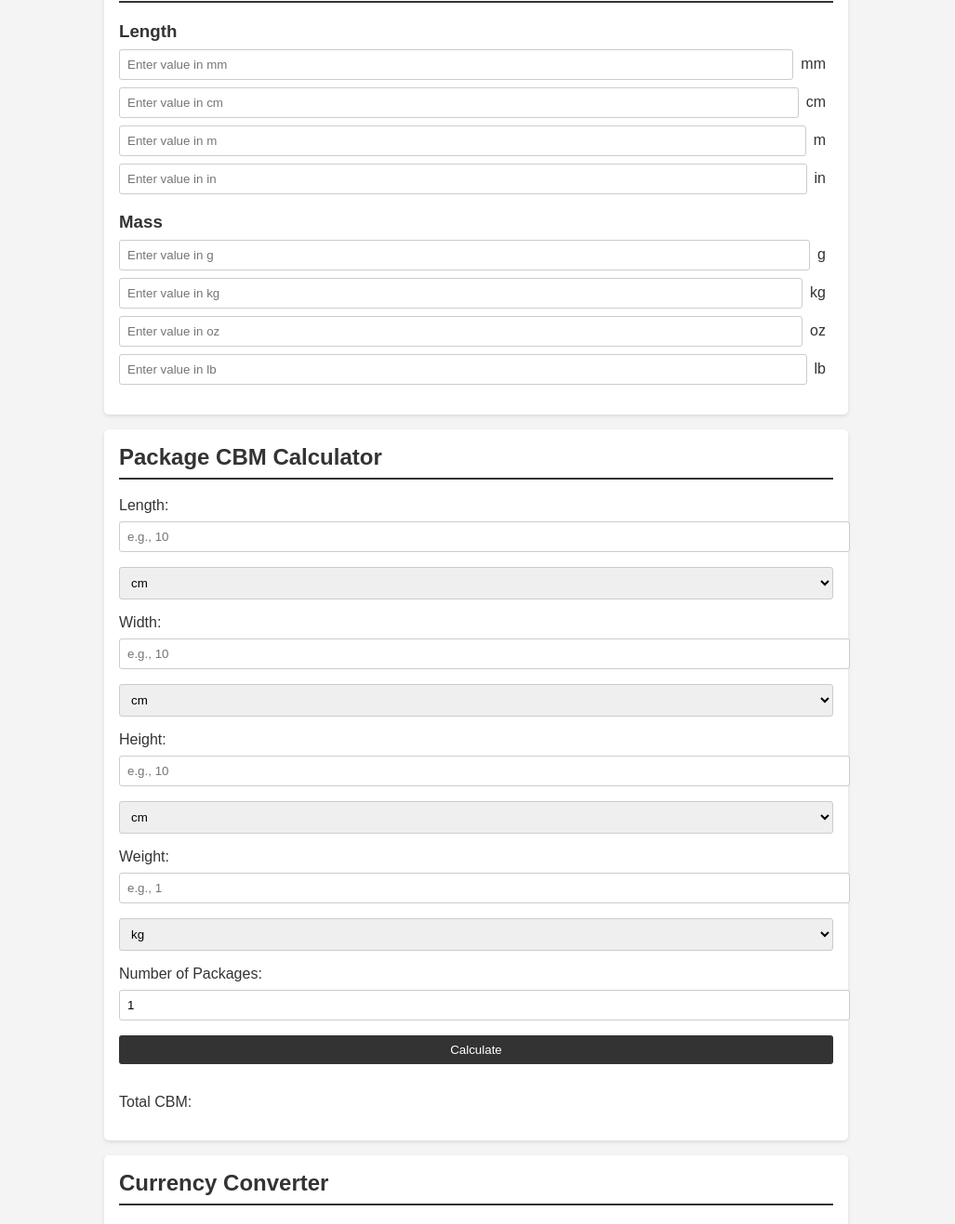
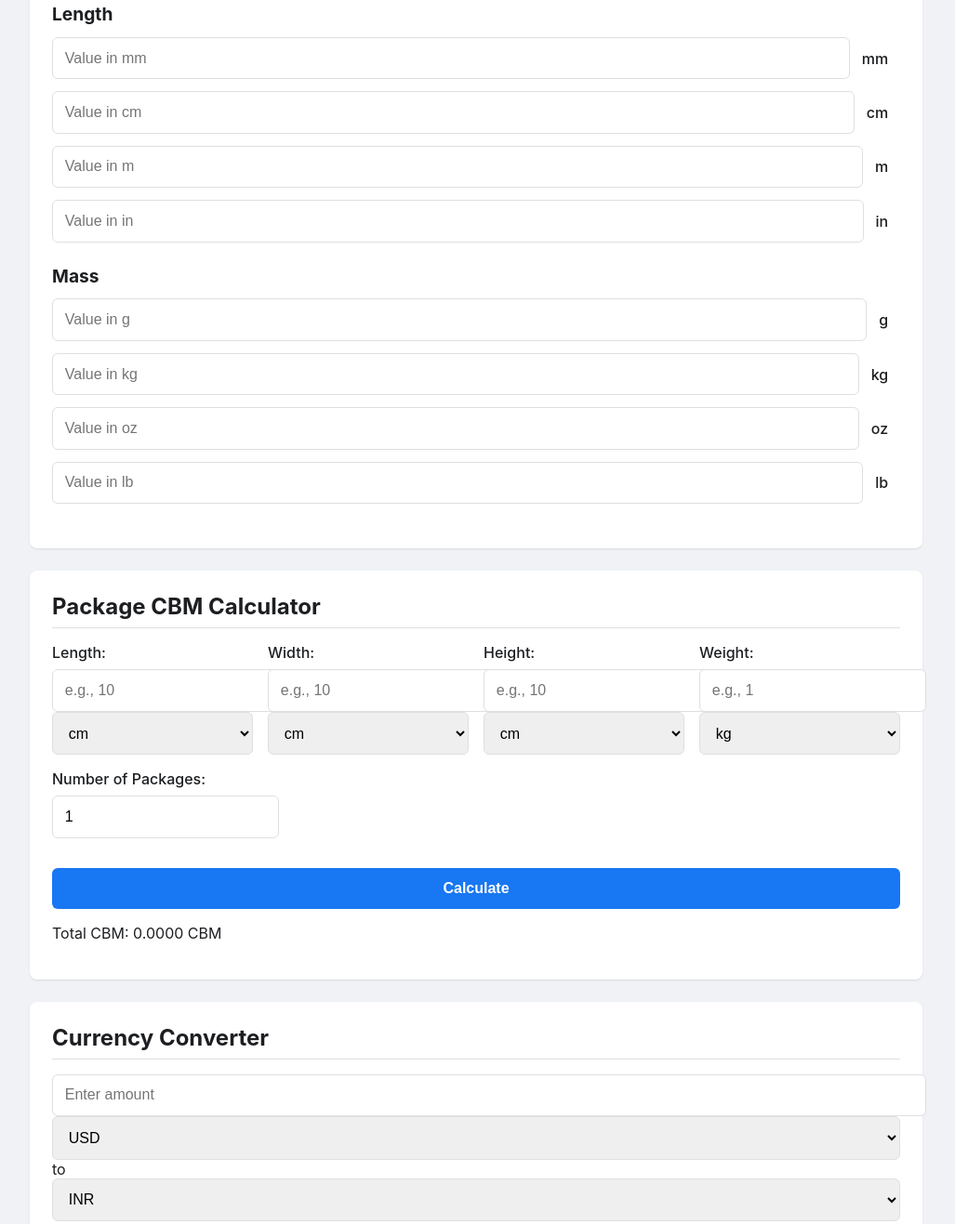
Before and after one commit to nilkanth08/converter, a plain HTML site: page index.html in a window 1280 px wide. Shown: the part 179-1496 px from the top of the page at 93% size, without its empty margins (128-1155 px from the left). Drawn offline with Linux system fonts and the light colour scheme.

Commit message:
Rebuild project to match detailed specifications

```diff
--- a/index.html
+++ b/index.html
@@ -3,7 +3,7 @@
 <head>
     <meta charset="UTF-8">
     <meta name="viewport" content="width=device-width, initial-scale=1.0">
-    <title>Unitverse</title>
+    <title>Unitverse - The Ultimate Converter</title>
     <link rel="stylesheet" href="style.css">
 </head>
 <body>
@@ -15,17 +15,23 @@
             <h2>Real-time Unit Converter</h2>
             <div class="converter-group">
                 <h3>Length</h3>
-                <div id="length-converters"></div>
+                <div id="length-converters">
+                    <!-- Length inputs will be dynamically generated here -->
+                </div>
             </div>
             <div class="converter-group">
                 <h3>Mass</h3>
-                <div id="mass-converters"></div>
+                <div id="mass-converters">
+                    <!-- Mass inputs will be dynamically generated here -->
+                </div>
             </div>
         </section>
 
         <section id="cbm-calculator">
             <h2>Package CBM Calculator</h2>
             <form id="cbm-form">
+                <div class="form-grid">
+                    <div>
                         <label for="cbm-length">Length:</label>
                         <input type="number" id="cbm-length" placeholder="e.g., 10">
                         <select id="cbm-length-unit">
@@ -33,7 +39,8 @@
                             <option value="m">m</option>
                             <option value="in">in</option>
                         </select>
-
+                    </div>
+                    <div>
                         <label for="cbm-width">Width:</label>
                         <input type="number" id="cbm-width" placeholder="e.g., 10">
                         <select id="cbm-width-unit">
@@ -41,7 +48,8 @@
                             <option value="m">m</option>
                             <option value="in">in</option>
                         </select>
-
+                    </div>
+                    <div>
                         <label for="cbm-height">Height:</label>
                         <input type="number" id="cbm-height" placeholder="e.g., 10">
                         <select id="cbm-height-unit">
@@ -49,7 +57,8 @@
                             <option value="m">m</option>
                             <option value="in">in</option>
                         </select>
-
+                    </div>
+                    <div>
                         <label for="cbm-weight">Weight:</label>
                         <input type="number" id="cbm-weight" placeholder="e.g., 1">
                         <select id="cbm-weight-unit">
@@ -58,13 +67,15 @@
                             <option value="lb">lb</option>
                             <option value="oz">oz</option>
                         </select>
-
+                    </div>
+                    <div>
                         <label for="cbm-packages">Number of Packages:</label>
-                <input type="number" id="cbm-packages" value="1">
-
+                        <input type="number" id="cbm-packages" value="1" min="1">
+                    </div>
+                </div>
                 <button type="submit">Calculate</button>
             </form>
-            <p>Total CBM: <span id="cbm-result"></span></p>
+            <p>Total CBM: <span id="cbm-result">0.0000 CBM</span></p>
         </section>
 
         <section id="currency-converter">
@@ -73,18 +84,14 @@
                 <input type="number" id="currency-input" placeholder="Enter amount">
                 <select id="currency-from">
                     <option value="USD">USD</option>
-                    <option value="EUR">EUR</option>
+                    <option value="INR">INR</option>
                     <option value="GBP">GBP</option>
-                    <option value="JPY">JPY</option>
-                    <option value="INR">INR</option>
                 </select>
                 <span>to</span>
                 <select id="currency-to">
+                    <option value="INR">INR</option>
                     <option value="USD">USD</option>
-                    <option value="EUR">EUR</option>
                     <option value="GBP">GBP</option>
-                    <option value="JPY">JPY</option>
-                    <option value="INR">INR</option>
                 </select>
                 <button type="submit">Convert</button>
             </form>
--- a/script.js
+++ b/script.js
@@ -29,7 +29,7 @@ document.addEventListener('DOMContentLoaded', () => {
             input.id = `${category}-${unit}`;
             input.dataset.unit = unit;
             input.dataset.category = category;
-            input.placeholder = `Enter value in ${unit}`;
+            input.placeholder = `Value in ${unit}`;
 
             const label = document.createElement('span');
             label.textContent = unit;
@@ -48,7 +48,7 @@ document.addEventListener('DOMContentLoaded', () => {
         const sourceUnit = sourceInput.dataset.unit;
         const sourceValue = parseFloat(sourceInput.value);
 
-        if (isNaN(sourceValue)) {
+        if (isNaN(sourceValue) || sourceValue === 0) {
             clearInputs(category, sourceUnit);
             return;
         }
@@ -59,7 +59,7 @@ document.addEventListener('DOMContentLoaded', () => {
             if (targetUnit !== sourceUnit) {
                 const targetInput = document.getElementById(`${category}-${targetUnit}`);
                 const targetValue = baseValue / units[category][targetUnit];
-                targetInput.value = targetValue.toFixed(4);
+                targetInput.value = targetValue.toLocaleString(undefined, { maximumFractionDigits: 4 });
             }
         });
     }
@@ -80,7 +80,7 @@ document.addEventListener('DOMContentLoaded', () => {
     cbmForm.addEventListener('submit', (event) => {
         event.preventDefault();
 
-        const getVal = id => parseFloat(document.getElementById(id).value);
+        const getVal = id => parseFloat(document.getElementById(id).value) || 0;
         const getUnit = id => document.getElementById(id).value;
 
         const length = getVal('cbm-length');
@@ -92,16 +92,19 @@ document.addEventListener('DOMContentLoaded', () => {
         const widthUnit = getUnit('cbm-width-unit');
         const heightUnit = getUnit('cbm-height-unit');
 
-        const toMeters = (val, unit) => val * (units.length[unit] / 1000);
+        const toMeters = (val, unit) => {
+            if (unit === 'm') return val;
+            if (unit === 'in') return val * 0.0254;
+            return val * 0.01; // cm
+        };
 
-        const lengthInM = toMeters(length, lengthUnit === 'm' ? 'm' : (lengthUnit === 'in' ? 'in' : 'cm'));
-        const widthInM = toMeters(width, widthUnit === 'm' ? 'm' : (widthUnit === 'in' ? 'in' : 'cm'));
-        const heightInM = toMeters(height, heightUnit === 'm' ? 'm' : (heightUnit === 'in' ? 'in' : 'cm'));
+        const lengthInM = toMeters(length, lengthUnit);
+        const widthInM = toMeters(width, widthUnit);
+        const heightInM = toMeters(height, heightUnit);
 
         const totalCBM = lengthInM * widthInM * heightInM * packages;
         document.getElementById('cbm-result').textContent = totalCBM.toFixed(4) + ' CBM';
     });
-
 
     // --- Currency Converter ---
     const currencyForm = document.getElementById('currency-form');
@@ -111,16 +114,17 @@ document.addEventListener('DOMContentLoaded', () => {
         const currencyFrom = document.getElementById('currency-from').value;
         const currencyTo = document.getElementById('currency-to').value;
 
+        if (!currencyInput) return;
+
         if (currencyFrom === currencyTo) {
             document.getElementById('currency-result').textContent = parseFloat(currencyInput).toFixed(2);
             return;
         }
 
-        fetch(`https://api.frankfurter.app/latest?from=${currencyFrom}&to=${currencyTo}`)
+        fetch(`https://api.frankfurter.app/latest?from=${currencyFrom}&to=${currencyTo}&amount=${currencyInput}`)
             .then(response => response.json())
             .then(data => {
-                const rate = data.rates[currencyTo];
-                const convertedAmount = currencyInput * rate;
+                const convertedAmount = data.rates[currencyTo];
                 document.getElementById('currency-result').textContent = convertedAmount.toFixed(2);
             })
             .catch(error => {
--- a/style.css
+++ b/style.css
@@ -1,83 +1,115 @@
 body {
-    font-family: sans-serif;
+    font-family: -apple-system, BlinkMacSystemFont, 'Segoe UI', Roboto, 'Helvetica Neue', Arial, sans-serif;
     margin: 0;
     padding: 0;
-    background-color: #f4f4f4;
-    color: #333;
+    background-color: #f0f2f5;
+    color: #1c1e21;
 }
 
 header {
-    background-color: #333;
-    color: #fff;
+    background-color: #fff;
+    color: #1c1e21;
     padding: 1rem;
     text-align: center;
+    border-bottom: 1px solid #dddfe2;
 }
 
 main {
     padding: 1rem;
-    max-width: 800px;
+    max-width: 960px;
     margin: 0 auto;
 }
 
 section {
     background-color: #fff;
-    margin-bottom: 1rem;
-    padding: 1rem;
-    border-radius: 5px;
-    box-shadow: 0 2px 4px rgba(0,0,0,0.1);
+    margin-bottom: 1.5rem;
+    padding: 1.5rem;
+    border-radius: 8px;
+    box-shadow: 0 1px 2px rgba(0,0,0,0.1);
+}
+
+h1, h2, h3 {
+    margin: 0 0 1rem 0;
+}
+
+h1 {
+    font-size: 2rem;
 }
 
 h2 {
-    border-bottom: 2px solid #333;
+    font-size: 1.5rem;
+    border-bottom: 1px solid #dddfe2;
     padding-bottom: 0.5rem;
-    margin-top: 0;
+}
+
+h3 {
+    font-size: 1.2rem;
+    margin-bottom: 0.8rem;
 }
 
 .converter-group {
-    margin-bottom: 1rem;
-}
-
-.converter-group h3 {
-    margin-bottom: 0.5rem;
+    margin-bottom: 1.5rem;
 }
 
 .input-row {
     display: flex;
     align-items: center;
-    margin-bottom: 0.5rem;
+    margin-bottom: 0.8rem;
 }
 
 .input-row input {
     flex: 1;
-    padding: 0.5rem;
-    border: 1px solid #ccc;
-    border-radius: 3px;
+    padding: 0.8rem;
+    border: 1px solid #dddfe2;
+    border-radius: 6px;
+    font-size: 1rem;
 }
 
 .input-row span {
-    margin: 0 0.5rem;
+    margin: 0 0.8rem;
+    font-weight: 500;
+}
+
+.form-grid {
+    display: grid;
+    grid-template-columns: repeat(auto-fit, minmax(200px, 1fr));
+    gap: 1rem;
+    margin-bottom: 1rem;
 }
 
 form label {
     display: block;
     margin-bottom: 0.5rem;
+    font-weight: 500;
 }
 
-form input, form select, form button {
+form input, form select {
     width: 100%;
-    padding: 0.5rem;
-    margin-bottom: 1rem;
-    border: 1px solid #ccc;
-    border-radius: 3px;
+    padding: 0.8rem;
+    border: 1px solid #dddfe2;
+    border-radius: 6px;
+    font-size: 1rem;
 }
 
 form button {
-    background-color: #333;
+    width: 100%;
+    padding: 0.8rem;
+    margin-top: 1rem;
+    border: none;
+    border-radius: 6px;
+    background-color: #1877f2;
     color: #fff;
-    border: none;
+    font-size: 1rem;
+    font-weight: bold;
     cursor: pointer;
+    transition: background-color 0.2s;
 }
 
 form button:hover {
-    background-color: #555;
+    background-color: #166fe5;
 }
+
+#currency-form span {
+    text-align: center;
+    margin: 0.5rem 0;
+}
```
Lines whose indentation alone changed are shown as unchanged.
